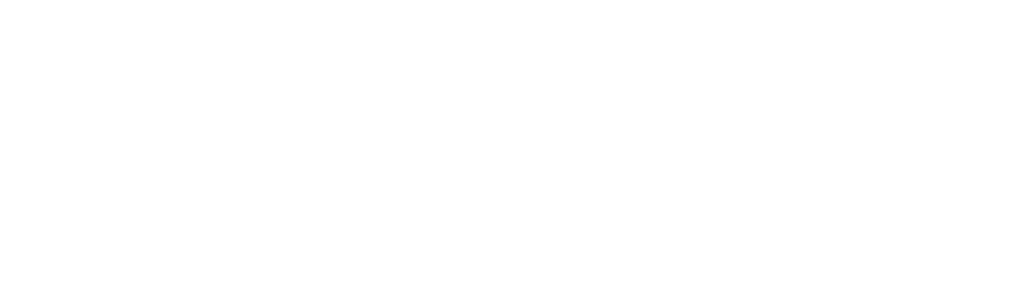
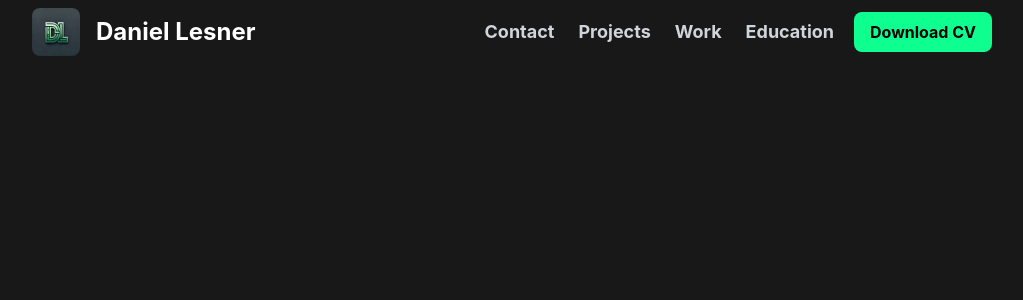
Before and after one commit to daniel-lesner/presentation-website-react-next-js, a Next.js app: page / in a window 1280 px wide. Shown: the top 300 px of the page, without its empty margins (128-1151 px from the left). Built offline with nearby package versions, Linux system fonts and the light colour scheme.

Commit message:
Create Header component

```diff
--- /dev/null
+++ b/src/components/Header.tsx
@@ -0,0 +1,38 @@
+import Link from "next/link";
+import Image from "next/image";
+
+export default function Header() {
+  return (
+    <header className="flex flex-wrap items-center justify-between p-2 md:px-5 lg:px-40 text-white">
+      <div className="flex items-center gap-4">
+        <Image
+          src="/logo.png"
+          alt="Logo"
+          width={48}
+          height={48}
+          className="rounded-lg"
+        />
+        <span className="text-lg md:text-2xl font-bold truncate">
+          Daniel Lesner
+        </span>
+      </div>
+
+      <div className="flex items-center space-x-5 font-bold">
+        <nav className="hidden lg:flex space-x-6 text-gray-300 text-lg">
+          <Link href="#contact" className="hover:text-white">Contact</Link>
+          <Link href="#projects" className="hover:text-white">Projects</Link>
+          <Link href="#work" className="hover:text-white">Work</Link>
+          <Link href="#education" className="hover:text-white">Education</Link>
+        </nav>
+
+        <a
+          href="/documents/Daniel-Lesner_Curriculum-Vitae.pdf"
+          download="Daniel-Lesner_Curriculum-Vitae.pdf"
+          className="bold bg-primary-color text-black px-4 py-2 rounded-lg transition-all duration-300 hover:shadow-custom hover:bg-secondary-color"
+        >
+          Download CV
+        </a>
+      </div>
+    </header>
+  );
+}
--- a/src/pages/index.tsx
+++ b/src/pages/index.tsx
@@ -1,5 +1,9 @@
+import Header from "@/components/Header";
+
 export default function Home() {
   return (
-    <> </>
+    <div className="bg-background min-h-screen">
+      <Header />
+    </div>
   );
 }
--- a/src/styles/globals.css
+++ b/src/styles/globals.css
@@ -1,3 +1,20 @@
 @tailwind base;
 @tailwind components;
 @tailwind utilities;
+
+@layer base {
+    :root {
+        --radius: 0.5rem;
+        --primary-color: #0EFF8F;
+        --secondary-color: #F58585;
+    }
+}
+
+html,
+body {
+    width: 100%;
+    min-height: 100vh;
+    margin: 0px;
+    padding: 0px;
+    font-family: "SF Pro Rounded Heavy", "SF Pro Rounded Heavy Placeholder", "-apple-system", "BlinkMacSystemFont", sans-serif;
+}
--- a/tailwind.config.ts
+++ b/tailwind.config.ts
@@ -12,13 +12,16 @@
 			colors: {
 				background: 'rgb(24, 24, 24)',
 				foreground: 'var(--foreground)',
-				"primary-button": "#0EFF8F",
-				"secondary-button": "#F58585",
+				"primary-color": "var(--primary-color)",
+				"secondary-color": "var(--secondary-color)",
 			},
 			borderRadius: {
 				lg: 'var(--radius)',
 				md: 'calc(var(--radius) - 2px)',
 				sm: 'calc(var(--radius) - 4px)'
+			},
+			boxShadow: {
+				custom: '0 0 10px 5px var(--secondary-color)',
 			}
 		}
 	},
```
Also changed, not shown: public/logo.png (added), 1 other file (tests, documents, lock files or other folders).
